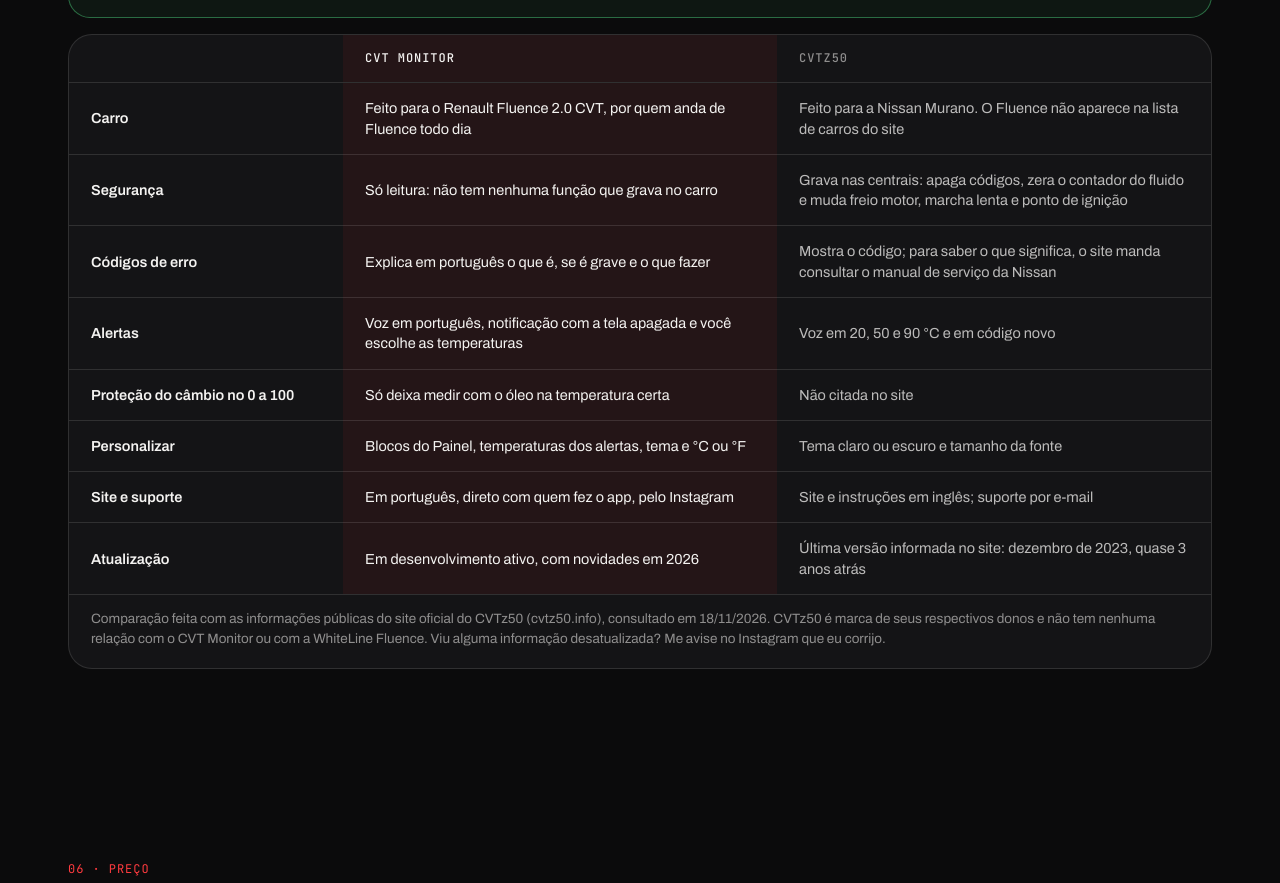
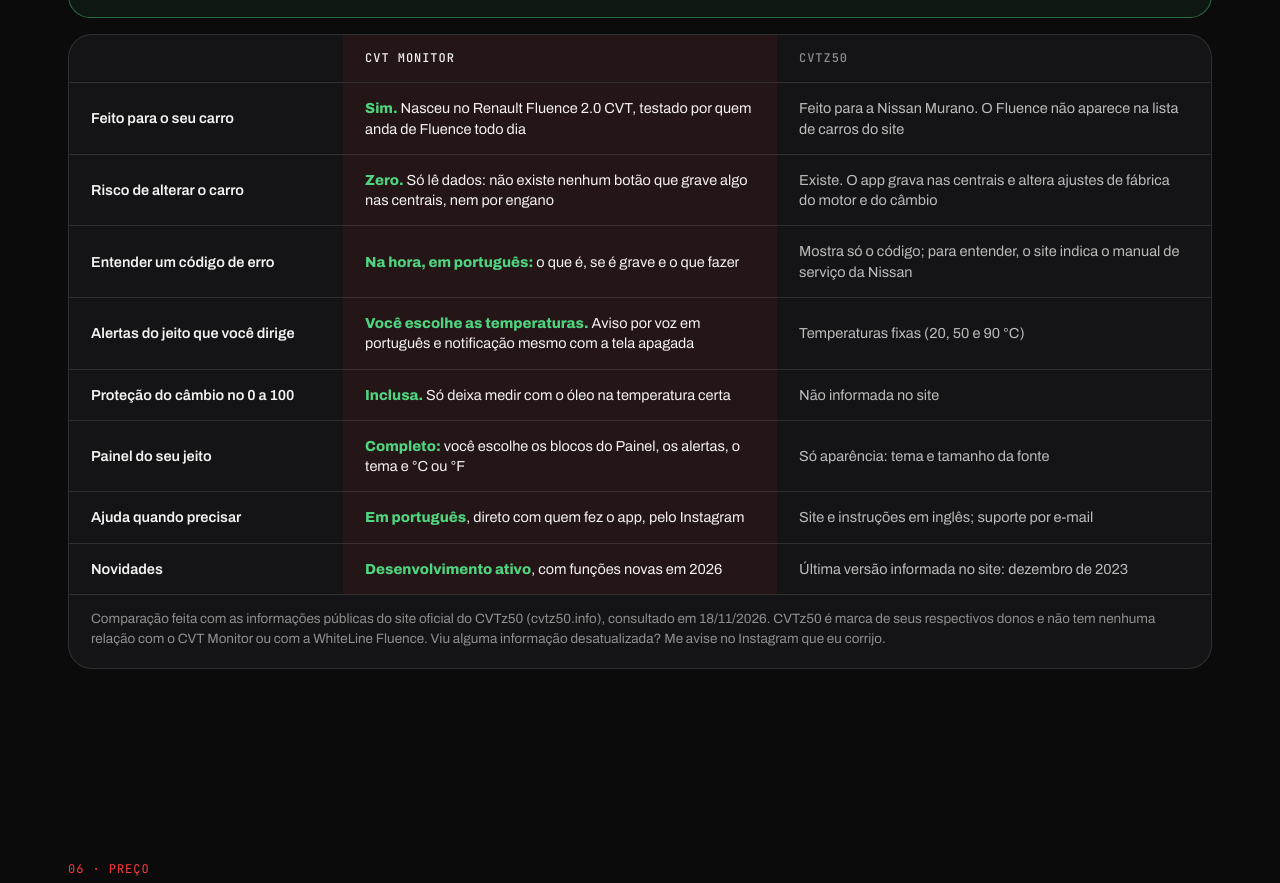
Before and after one commit to Wessel2007/whiteline_fluence, a plain HTML site: page site/cvt-monitor.html in a window 1280 px wide. Shown: the part 5794-6677 px from the top of the page. Drawn offline with nearby package versions, Linux system fonts and the light colour scheme; a web font is replaced by a local one.

Commit message:
feat: comparação com o CVTz50 focada nos benefícios do CVT Monitor
- Linhas da tabela reescritas como benefícios para o motorista
  ("Feito para o seu carro", "Risco de alterar o carro", "Painel do seu jeito")
- Cada célula do CVT Monitor abre com uma conclusão curta em destaque
  (Sim., Zero., Inclusa.)
- Segurança deixa de listar as funções de gravação do concorrente e passa
  a mostrar o risco de alterar ajustes de fábrica
- Continua só com fatos do site oficial do CVTz50

Co-Authored-By: Claude Opus 5.5 <noreply@anthropic.com>

```diff
--- a/site/cvt-monitor.html
+++ b/site/cvt-monitor.html
@@ -356,6 +356,7 @@ button{font-family:inherit}
 .wl-plans.wl-vs thead th{text-align:left!important}
 .wl-plans.wl-vs td:first-child{color:var(--fg);font-weight:600}
 .wl-plans.wl-vs td.c-full{color:var(--fg)}
+.wl-plans.wl-vs td.c-full strong{color:var(--a-ok);font-weight:800}
 .wl-plans.wl-vs td:not(.c-full):not(:first-child){color:var(--muted)}
 @media (max-width:640px){
   .wl-plans.wl-vs col.c-feat{width:28%}
@@ -912,14 +913,14 @@ button{font-family:inherit}
           <tr><th scope="col"></th><th scope="col" class="c-full">CVT Monitor</th><th scope="col">CVTz50</th></tr>
         </thead>
         <tbody>
-          <tr><td>Carro</td><td class="c-full">Feito para o Renault Fluence 2.0 CVT, por quem anda de Fluence todo dia</td><td>Feito para a Nissan Murano. O Fluence não aparece na lista de carros do site</td></tr>
-          <tr><td>Segurança</td><td class="c-full">Só leitura: não tem nenhuma função que grava no carro</td><td>Grava nas centrais: apaga códigos, zera o contador do fluido e muda freio motor, marcha lenta e ponto de ignição</td></tr>
-          <tr><td>Códigos de erro</td><td class="c-full">Explica em português o que é, se é grave e o que fazer</td><td>Mostra o código; para saber o que significa, o site manda consultar o manual de serviço da Nissan</td></tr>
-          <tr><td>Alertas</td><td class="c-full">Voz em português, notificação com a tela apagada e você escolhe as temperaturas</td><td>Voz em 20, 50 e 90 °C e em código novo</td></tr>
-          <tr><td>Proteção do câmbio no 0 a 100</td><td class="c-full">Só deixa medir com o óleo na temperatura certa</td><td>Não citada no site</td></tr>
-          <tr><td>Personalizar</td><td class="c-full">Blocos do Painel, temperaturas dos alertas, tema e °C ou °F</td><td>Tema claro ou escuro e tamanho da fonte</td></tr>
-          <tr><td>Site e suporte</td><td class="c-full">Em português, direto com quem fez o app, pelo Instagram</td><td>Site e instruções em inglês; suporte por e-mail</td></tr>
-          <tr><td>Atualização</td><td class="c-full">Em desenvolvimento ativo, com novidades em 2026</td><td>Última versão informada no site: dezembro de 2023, quase 3 anos atrás</td></tr>
+          <tr><td>Feito para o seu carro</td><td class="c-full"><strong>Sim.</strong> Nasceu no Renault Fluence 2.0 CVT, testado por quem anda de Fluence todo dia</td><td>Feito para a Nissan Murano. O Fluence não aparece na lista de carros do site</td></tr>
+          <tr><td>Risco de alterar o carro</td><td class="c-full"><strong>Zero.</strong> Só lê dados: não existe nenhum botão que grave algo nas centrais, nem por engano</td><td>Existe. O app grava nas centrais e altera ajustes de fábrica do motor e do câmbio</td></tr>
+          <tr><td>Entender um código de erro</td><td class="c-full"><strong>Na hora, em português:</strong> o que é, se é grave e o que fazer</td><td>Mostra só o código; para entender, o site indica o manual de serviço da Nissan</td></tr>
+          <tr><td>Alertas do jeito que você dirige</td><td class="c-full"><strong>Você escolhe as temperaturas.</strong> Aviso por voz em português e notificação mesmo com a tela apagada</td><td>Temperaturas fixas (20, 50 e 90 °C)</td></tr>
+          <tr><td>Proteção do câmbio no 0 a 100</td><td class="c-full"><strong>Inclusa.</strong> Só deixa medir com o óleo na temperatura certa</td><td>Não informada no site</td></tr>
+          <tr><td>Painel do seu jeito</td><td class="c-full"><strong>Completo:</strong> você escolhe os blocos do Painel, os alertas, o tema e °C ou °F</td><td>Só aparência: tema e tamanho da fonte</td></tr>
+          <tr><td>Ajuda quando precisar</td><td class="c-full"><strong>Em português</strong>, direto com quem fez o app, pelo Instagram</td><td>Site e instruções em inglês; suporte por e-mail</td></tr>
+          <tr><td>Novidades</td><td class="c-full"><strong>Desenvolvimento ativo</strong>, com funções novas em 2026</td><td>Última versão informada no site: dezembro de 2023</td></tr>
         </tbody>
       </table>
       <p class="wl-plans-note">Comparação feita com as informações públicas do site oficial do CVTz50 (cvtz50.info), consultado em 18/11/2026. CVTz50 é marca de seus respectivos donos e não tem nenhuma relação com o CVT Monitor ou com a WhiteLine Fluence. Viu alguma informação desatualizada? Me avise no Instagram que eu corrijo.</p>
```
